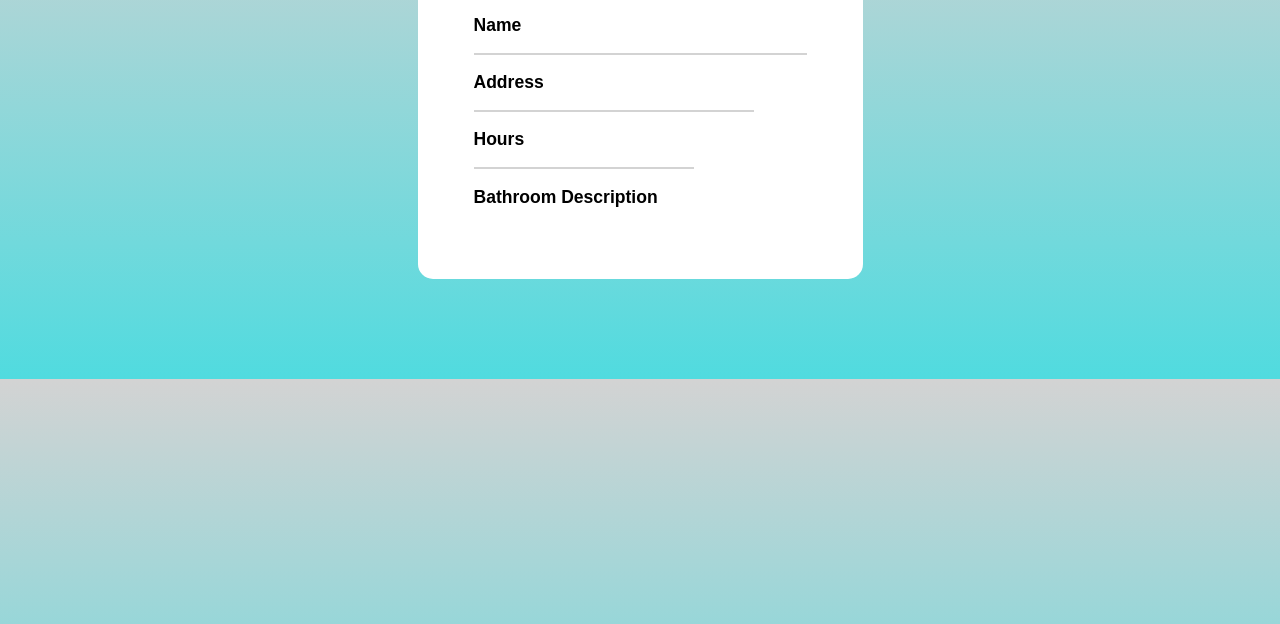
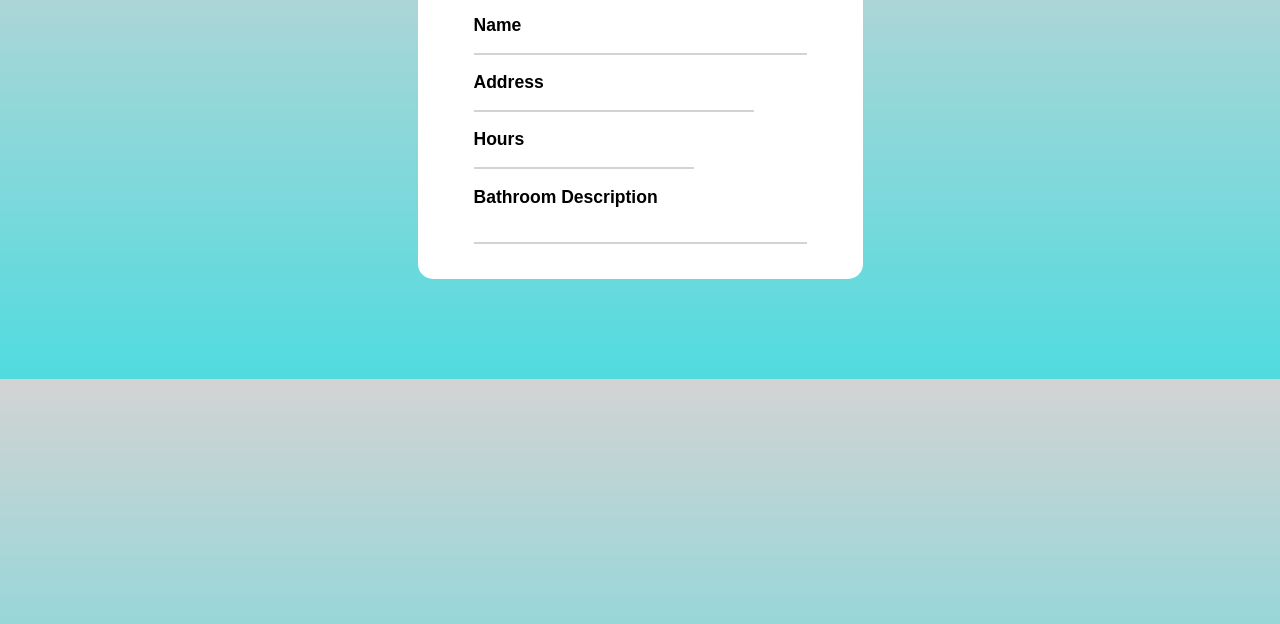
Before and after one commit to GarrettXR/Loo, a React app in the folder client/: page /listing/1 in a window 1280 px wide. Shown: the part 164-788 px from the top of the page. Built offline with nearby package versions, Linux system fonts and the light colour scheme; no server answers.

Commit message:
finished styling individual listings

```diff
--- a/client/src/styles/App.css
+++ b/client/src/styles/App.css
@@ -64,6 +64,6 @@ html{
 }
 
 #feats2{
-    border-bottom: 2px solid white;
+    border-bottom: 2px solid lightgray;
     padding-bottom: 18px;
 }
```
